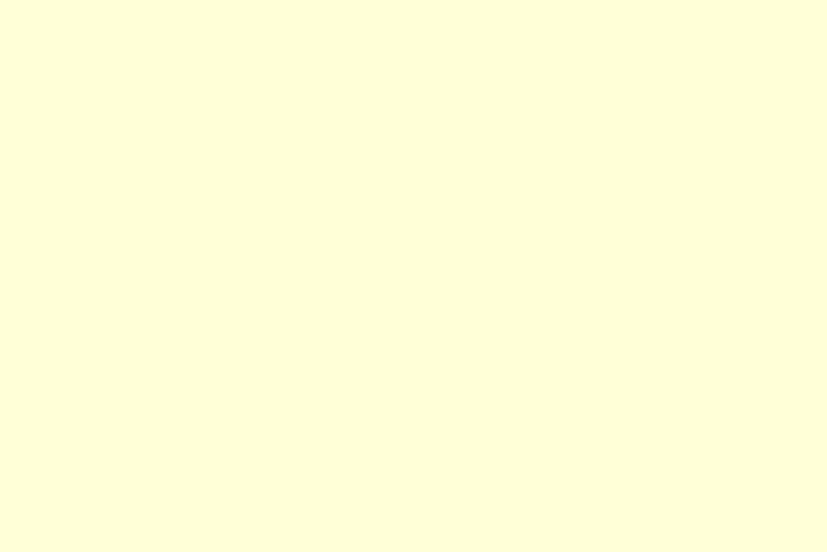
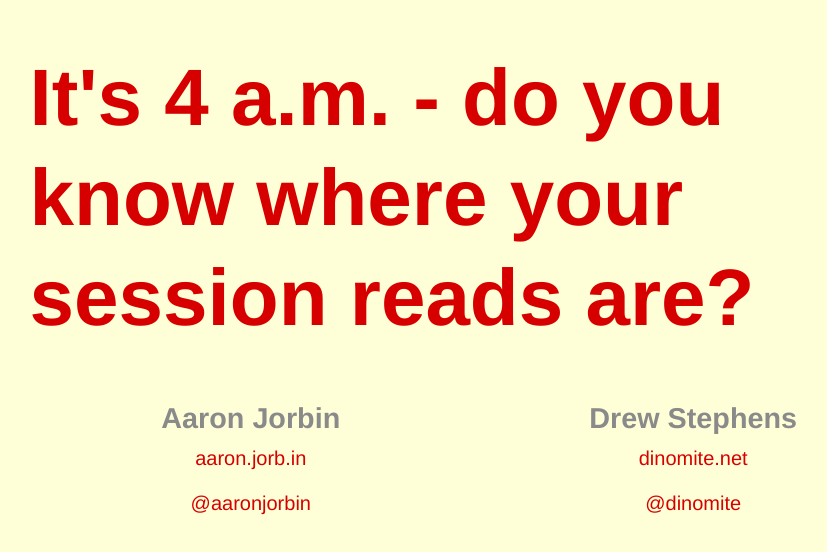
Before and after one commit to aaronjorbin/metrics-presentation, a plain HTML site: page index.html in a window 1280 px wide. Shown: the whole page, without its empty margins (168-995 px from the left). Drawn offline with nearby package versions, Linux system fonts and the light colour scheme; the site is published under a folder, as on GitHub Pages, so addresses that start at the root find nothing.

Commit message:
adjust reference to js

```diff
--- a/index.html
+++ b/index.html
@@ -199,7 +199,7 @@ Metrics written by Coda Hale at Yammer
 </ul></article>
 <script src="//ajax.googleapis.com/ajax/libs/jquery/1.7.1/jquery.min.js"></script>
 <script>window.jQuery || document.write('<script src="js/jquery.js"><\/script>')</script>
-<script defer src="/js/slides.js"></script>
+<script defer src="js/slides.js"></script>
 <script>
 var _gaq=[['_setAccount','UA-XXXXX-X'],['_trackPageview'],['_trackPageLoadTime']];
 (function(d,t){var g=d.createElement(t),s=d.getElementsByTagName(t)[0];g.async=1;
```
